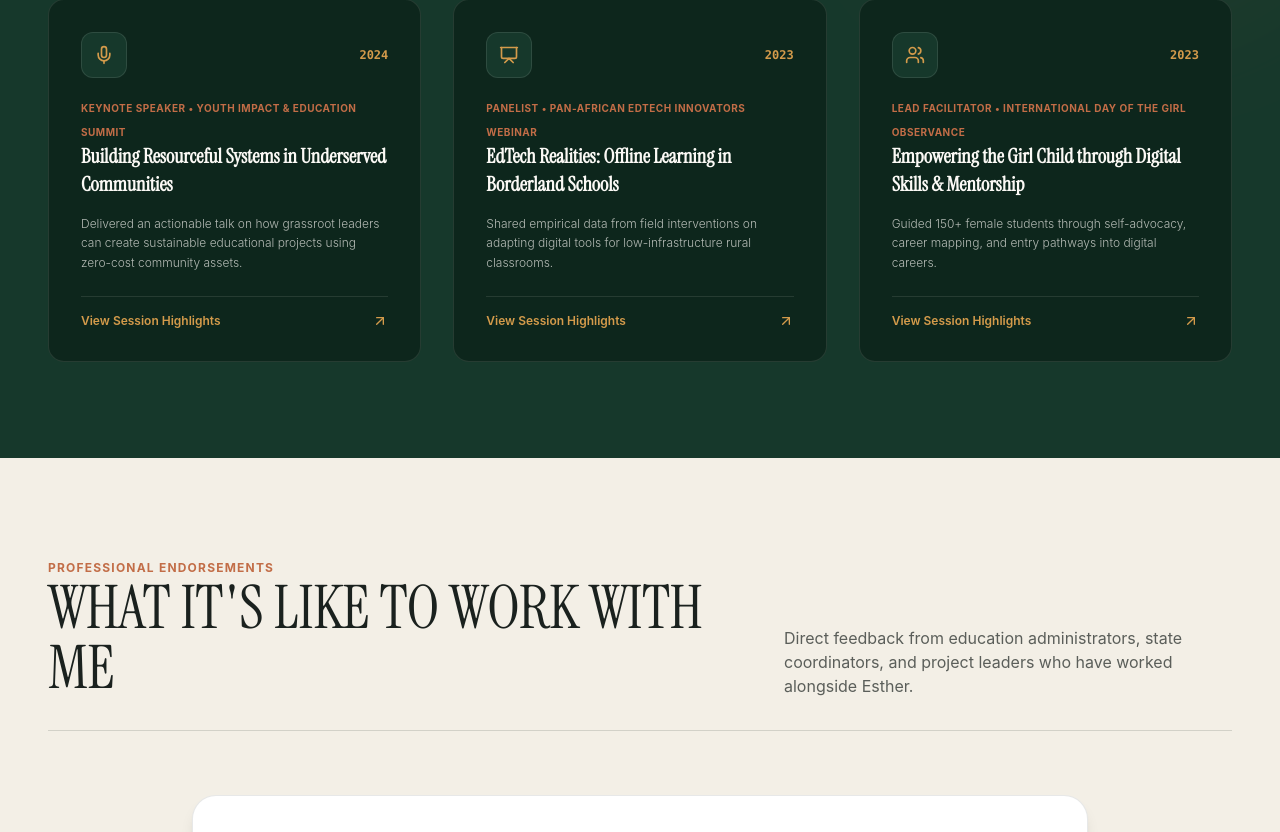
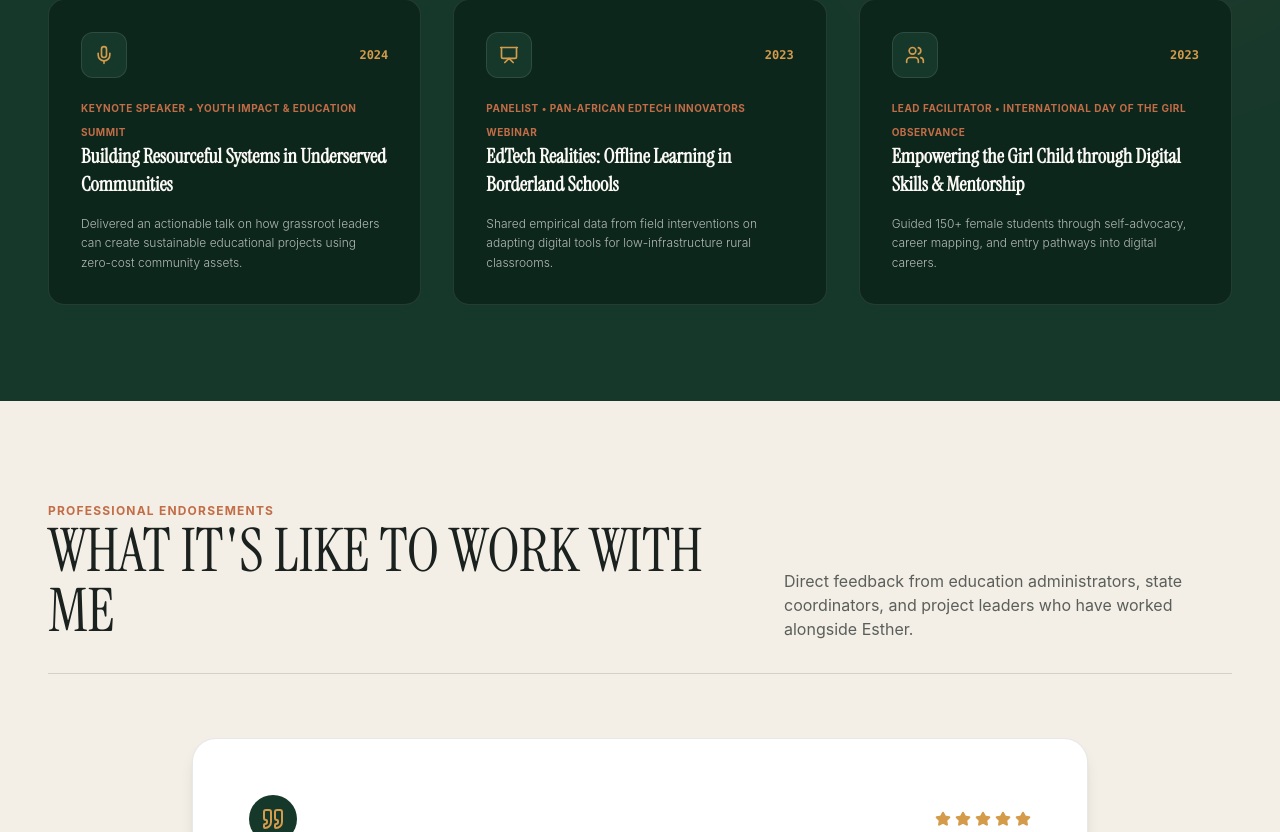
Before and after one commit to thedanielwilliams/EstherImpacts, a React (Vite) app: page / in a window 1280 px wide. Shown: the part 9951-10783 px from the top of the page. Built offline with nearby package versions, Linux system fonts and the light colour scheme.

Commit message:
fix: remove View Session Highlights footer link from SpeakingLeadership cards

```diff
--- a/src/components/SpeakingLeadership.jsx
+++ b/src/components/SpeakingLeadership.jsx
@@ -1,5 +1,5 @@
 import React from 'react';
-import { Mic, Video, Presentation, Users, Sparkles, ArrowUpRight } from 'lucide-react';
+import { Mic, Presentation, Users } from 'lucide-react';
 
 export default function SpeakingLeadership({ data }) {
   const { title, subtitle, sessions } = data.speakingAndLeadership;
@@ -54,11 +54,6 @@ export default function SpeakingLeadership({ data }) {
                   {session.summary}
                 </p>
               </div>
-
-              <div className="pt-4 border-t border-[#FBF9F5]/10 flex items-center justify-between text-xs text-[#D49B4B] font-semibold">
-                <span>View Session Highlights</span>
-                <ArrowUpRight className="w-4 h-4 group-hover:translate-x-0.5 group-hover:-translate-y-0.5 transition-transform" />
-              </div>
             </div>
           ))}
         </div>
```
